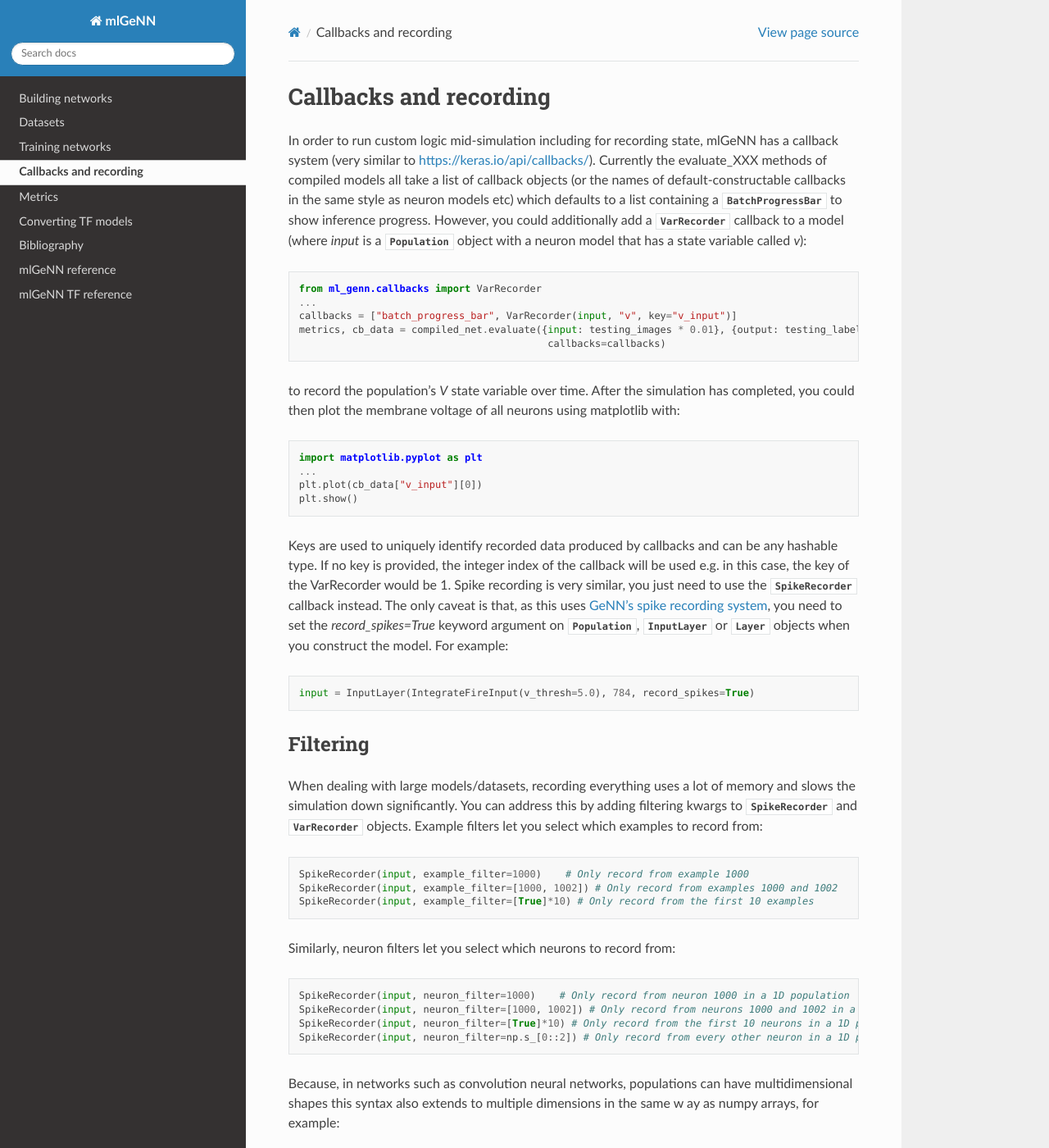
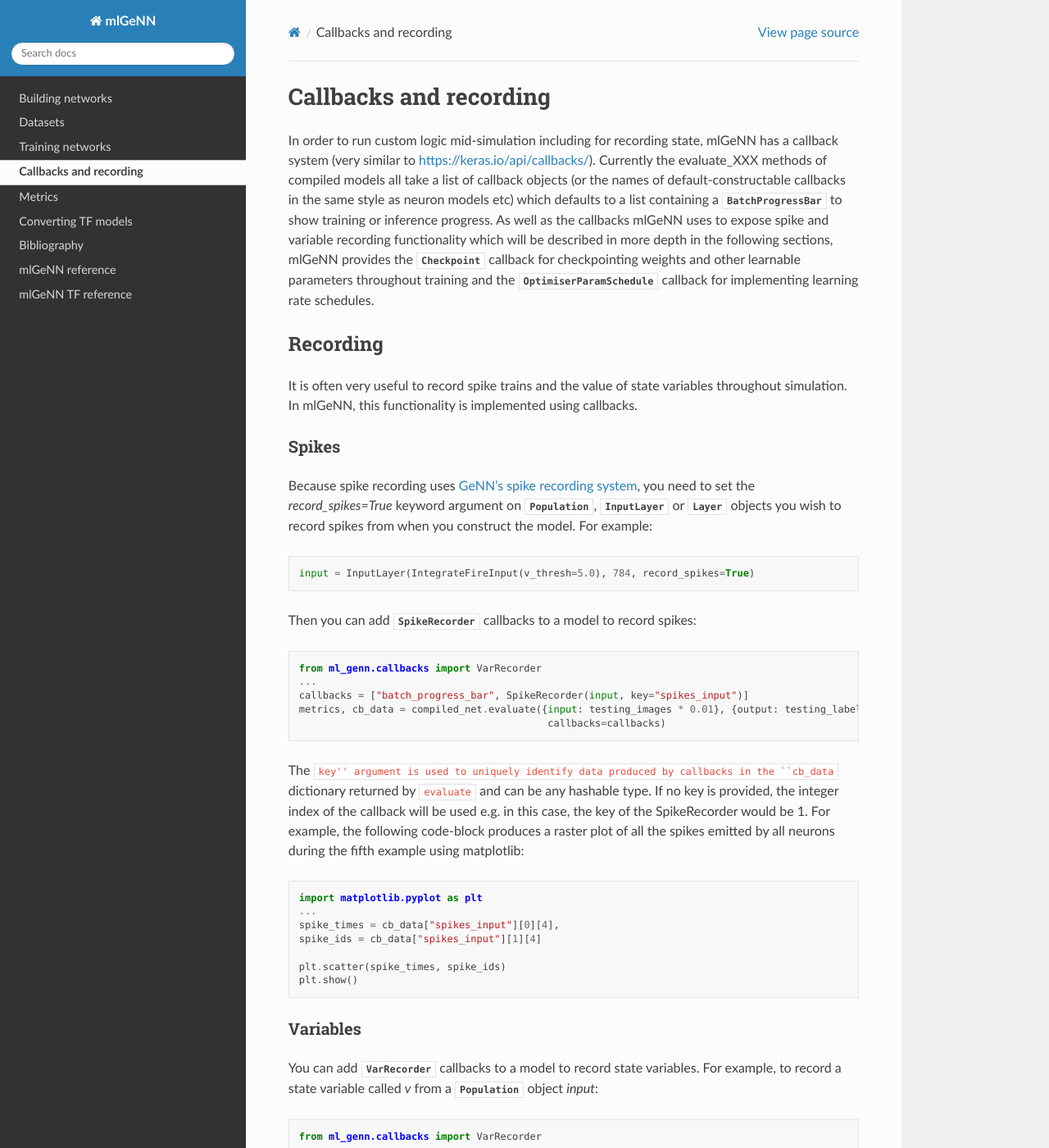
Before and after one commit to genn-team/ml_genn, a Sphinx documentation site: the page built from docs/usage/callbacks_recording.rst, in a window 1280 px wide and 1400 px high. Shown: the whole window at 82% size. Built offline with Sphinx 7.4.7 and the Read the Docs theme 2.0.0, drawn with Linux system fonts in a browser that asks for light colours; some of the changed text lies outside the part shown.

Commit message:
text on callbacks

```diff
--- a/docs/usage/callbacks_recording.rst
+++ b/docs/usage/callbacks_recording.rst
@@ -9,9 +9,58 @@ mlGeNN has a callback system (very similar to https://keras.io/api/callbacks/).
 Currently the evaluate_XXX methods of compiled models all take a list of callback
 objects (or the names of default-constructable callbacks in the same style as neuron
 models etc) which defaults to a list containing a :class:`~callbacks.progress_bar.BatchProgressBar`
-to show inference progress. However, you could additionally add a :class:`~callbacks.var_recorder.VarRecorder`
-callback to a model (where `input` is a :class:`~population.Population` object with a
-neuron model that has a state variable called `v`):
+to show training or inference progress.
+As well as the callbacks mlGeNN uses to expose spike and variable recording functionality which will be
+described in more depth in the following sections, mlGeNN provides the :class:`~callbacks.Checkpoint` callback
+for checkpointing weights and other learnable parameters throughout training and the
+:class:`~callbacks.OptimiserParamSchedule` callback for implementing learning rate schedules.
+
+Recording
+---------
+It is often very useful to record spike trains and the value of state variables throughout simulation.
+In mlGeNN, this functionality is implemented using callbacks.
+
+Spikes
+^^^^^^
+Because spike recording uses `GeNN's spike recording system <https://github.com/genn-team/genn/pull/372>`_,
+you need to set the `record_spikes=True` keyword argument on :class:`~population.Population`,
+:class:`~layer.InputLayer` or :class:`~layer.Layer` objects you wish to record spikes from when you construct the model.
+For example:
+
+..  code-block:: python
+
+    input = InputLayer(IntegrateFireInput(v_thresh=5.0), 784, record_spikes=True)
+
+Then you can add :class:`~callbacks.var_recorder.SpikeRecorder` callbacks to a model to record spikes:
+
+..  code-block:: python
+
+    from ml_genn.callbacks import VarRecorder
+    ...
+    callbacks = ["batch_progress_bar", SpikeRecorder(input, key="spikes_input")]
+    metrics, cb_data = compiled_net.evaluate({input: testing_images * 0.01}, {output: testing_labels},
+                                              callbacks=callbacks)
+
+The ``key'' argument is used to uniquely identify data produced by callbacks in the ``cb_data``  dictionary
+returned by ``evaluate`` and can be any hashable type. If no key is provided, the integer index of the
+callback will be used e.g. in this case, the key of the SpikeRecorder would be 1. For example, the following code-block
+produces a raster plot of all the spikes emitted by all neurons during the fifth example using matplotlib:
+
+..  code-block:: python
+
+    import matplotlib.pyplot as plt
+    ...
+    spike_times = cb_data["spikes_input"][0][4],
+    spike_ids = cb_data["spikes_input"][1][4]
+
+    plt.scatter(spike_times, spike_ids)
+    plt.show()
+
+
+Variables
+^^^^^^^^^
+You can add :class:`~callbacks.var_recorder.VarRecorder` callbacks to a model to record state variables.
+For example, to record a state variable called `v` from a  :class:`~population.Population` object `input`:
 
 ..  code-block:: python
 
@@ -22,7 +71,7 @@ neuron model that has a state variable called `v`):
                                               callbacks=callbacks)
 
 to record the population's `V` state variable over time. After the simulation has
-completed, you could then plot the membrane voltage of all neurons using matplotlib with:
+completed, you could then plot the membrane voltage of all neurons during the first example using matplotlib with:
 
 ..  code-block:: python
 
@@ -31,20 +80,9 @@ completed, you could then plot the membrane voltage of all neurons using matplot
     plt.plot(cb_data["v_input"][0])
     plt.show()
 
-Keys are used to uniquely identify recorded data produced by callbacks and can be any
-hashable type. If no key is provided, the integer index of the callback will be used
-e.g. in this case, the key of the VarRecorder would be 1. Spike recording is very
-similar, you just need to use the :class:`~callbacks.spike_recorder.SpikeRecorder`
-callback instead. The only caveat is that, as this uses `GeNN's spike recording system <https://github.com/genn-team/genn/pull/372>`_,
-you need to set the `record_spikes=True` keyword argument on :class:`~population.Population`,
-:class:`~layer.InputLayer` or :class:`~layer.Layer` objects when you construct the model. For example:
-
-..  code-block:: python
-
-    input = InputLayer(IntegrateFireInput(v_thresh=5.0), 784, record_spikes=True)
 
 Filtering
----------
+^^^^^^^^^
 When dealing with large models/datasets, recording everything uses a lot of
 memory and slows the simulation down significantly. You can address this by adding
 filtering kwargs to :class:`~callbacks.spike_recorder.SpikeRecorder` and
@@ -74,3 +112,31 @@ ay as numpy arrays, for example:
 
     SpikeRecorder(input, neuron_filter=([16, 20], [16, 20])     # Record neurons(16,16) and (20, 20) in 2D population
     SpikeRecorder(input, neuron_filter=np.index_exp[2:4,2:4])   # Record neurons (2,2), (2,3), (3,2) and (3,3) in 2D population
+
+Custom callbacks
+----------------
+Beyond the built in callbacks, the callback system is intended to be the easiest way for users to
+plug their own functionality into the training and inference workflows provided by mlGeNN.
+Implementing your own callback is as easy as deriving a new class from :class:`~callbacks.Callback`.
+Callbacks can implement any of the following methods which allow them to be triggered at any point in the simulation:
+
+* ``on_test_begin(self)``: called at start of inference
+* ``on_test_end(self, metrics)``: called at end of inference with metrics (see :ref:`section-metrics`) calculated from test set
+* ``on_train_begin(self)``: called at beginning of first epoch of training
+* ``on_train_end(self, metrics)``: called at end of training with metrics (see :ref:`section-metrics`) calculated during last epoch
+* ``on_epoch_begin(self, epoch)``: called at the start of training on epoch ``epoch``
+* ``on_epoch_end(self, epoch, metrics)``: called at the start of training on epoch ``epoch`` with metrics (see :ref:`section-metrics`) calculated during this epoch
+* ``on_batch_begin(self, batch)``: called at the start of batch ``batch``
+* ``on_batch_end(self, batch, metrics)``: called at the end of batch ``batch`` with the current metrics (see :ref:`section-metrics`) calculated during this epoch
+* ``on_timestep_begin(self, timestep)``: called at the start of timestep ``timestep``
+* ``on_timestep_end(self, timestep)``: called at the end of timestep ``timestep``
+
+.. note::
+    These methods do not override methods in base class but, for performance reasons, are detected by inspecting
+    callback objects.
+
+To give them access to properties of the
+data
+compiled_network
+num_batches
+num_epochs
--- a/docs/usage/metrics.rst
+++ b/docs/usage/metrics.rst
@@ -1,4 +1,6 @@
 .. py:currentmodule:: ml_genn
+
+.. _section-metrics:
 
 Metrics
 =======
```
